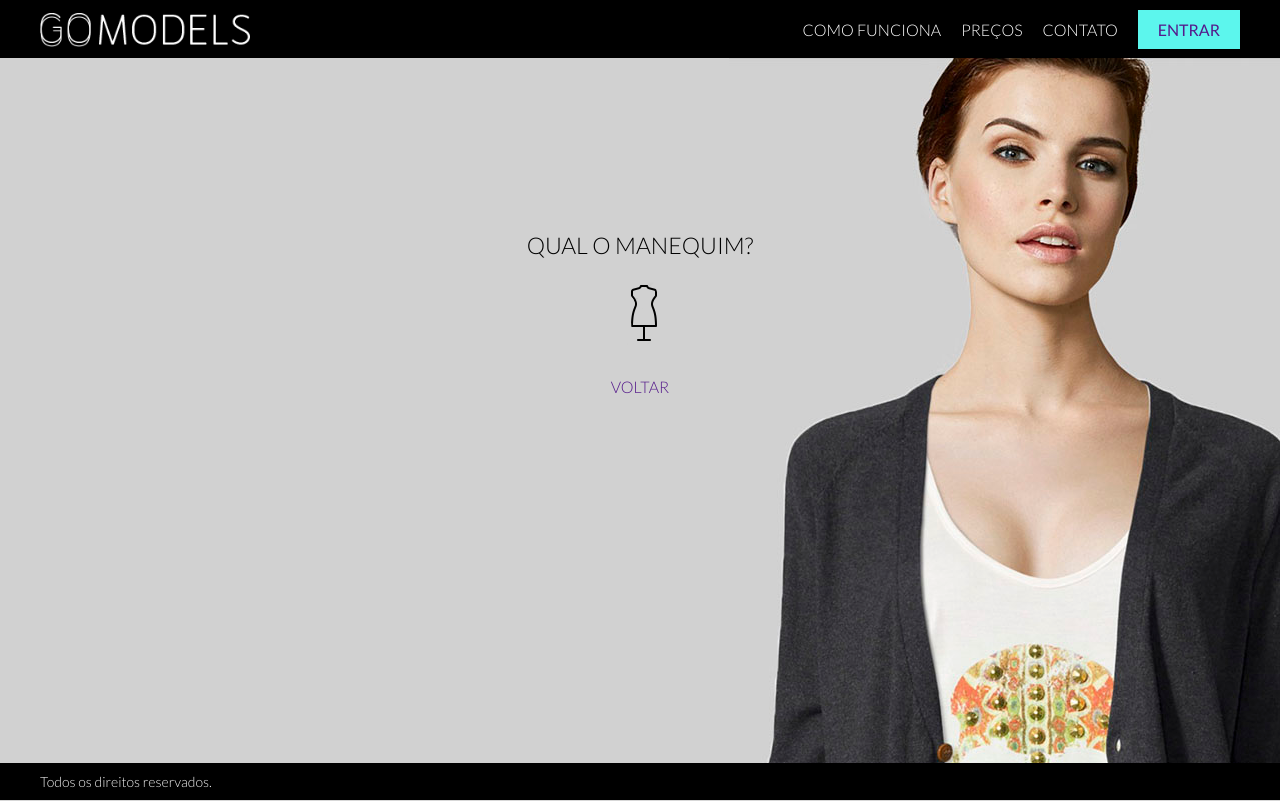
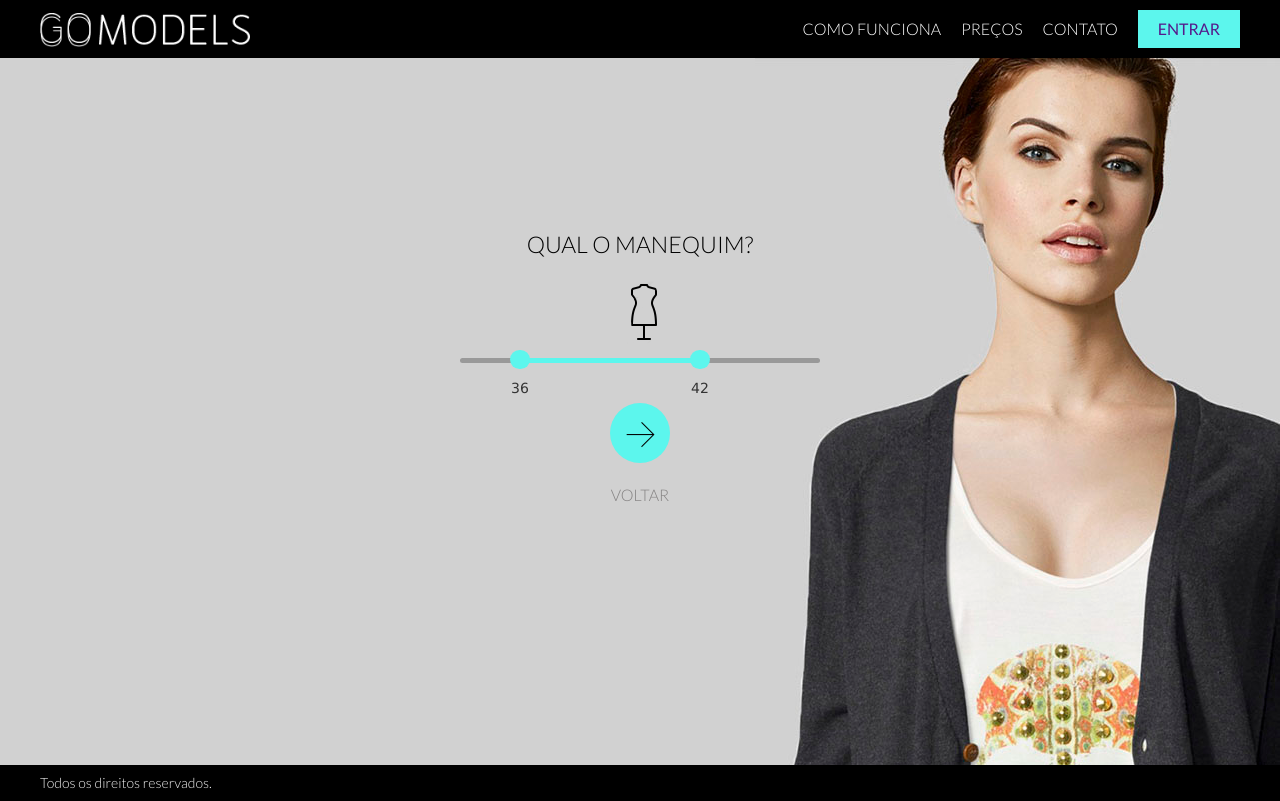
Before and after one commit to marcosviniciusmelo/GoModels, a PHP site: page /passo2.php in a window 1280 px wide. Run offline with PHP 8.4, Linux system fonts and the light colour scheme; some libraries are stand-ins or nearby versions.

Commit message:
Releases v0.2
Pages: passo 2, listagem.

```diff
--- a/css/style.scss
+++ b/css/style.scss
@@ -1,5 +1,7 @@
 $time-transition    : 0.3s;
 $largura            : 1200px;
+$colorBlue			: #5cf6ed;
+$colorBlueHover		: #39cdc4;
 
 // Placeholder
 %transition {
@@ -185,7 +196,7 @@
 
 main.passo2{
 	width: 100%;
-	min-height: calc(100vh - 95px);
+	min-height: calc(100vh - 93px);
 	background: url(../img/bg-passo2.jpg) no-repeat;
 	background-color: #d1d1d1;
 	background-position: top right;
@@ -202,7 +213,7 @@
 		margin: auto;
 		text-align: center;
 
-		span{
+		span.titulo{
 			width: 100%;
 			font-size: 23px;
 			font-weight: 100;
@@ -215,9 +226,43 @@
 			margin-top: 20px;
 			margin-bottom: 30px;
 		}
+
+		.range{
+			width: 100%;
+			margin-top: -18px;
+		}
+
+		.btnSeguir{
+			width: 60px;
+			height: 60px;
+			background: url(../img/sprite.png);
+			background-position: -47px 0;
+			background-color: $colorBlue;
+			margin: 0 auto;
+			border: 0px;
+			margin-top: 40px;
+			@include border-radius(60px);
+			cursor: pointer;
+
+			&:hover{
+				background-color: $colorBlueHover;
+			}
+		}
+
+		.linkVoltar{
+			width: 100%;
+			display: inline-block;
+			text-align: center;
+			margin-top: 20px;
+			font-size: 16px;
+			color: #848282;
+
+			&:hover{
+				color: #000;
+			}
+		}
 	}
 }
-
 
 .value {
 	position: absolute;
@@ -250,6 +295,30 @@
 	font-style: normal;
 }
 
+.ui-state-default, .ui-widget-content .ui-state-default, .ui-widget-header .ui-state-default{
+	background: $colorBlue !important;
+	border: 0px !important;
+	@include border-radius(50px);
+	cursor: pointer !important;
+}
+
+.ui-widget-content{
+	background: #999999 !important;
+	border: 0px !important;
+}
+
+.ui-slider-horizontal{
+	height: 5px !important;
+}
+
+.ui-widget-header{
+	background: $colorBlue !important;
+}
+
+.ui-slider-horizontal .ui-slider-handle{
+	top: -8px !important;
+}
+
 footer{
 	width: 100%;
 	background-color: #000;
--- a/footer.php
+++ b/footer.php
@@ -4,6 +4,9 @@
 		</div>
 	</footer>
 
+	<script src='http://cdnjs.cloudflare.com/ajax/libs/jquery/2.1.3/jquery.min.js'></script>
+	<script src='http://ajax.googleapis.com/ajax/libs/jqueryui/1.11.2/jquery-ui.min.js'></script>
+    <script src="js/range.js"></script>
 
 	<!-- begin SVG -->
 
--- a/header.php
+++ b/header.php
@@ -2,73 +2,16 @@
 <html>
 <head>
 	<title>Go Models</title>
+	<link rel="stylesheet" href="https://cdnjs.cloudflare.com/ajax/libs/normalize/4.2.0/normalize.css">
 	<link rel="stylesheet" type="text/css" href="css/style.css">
-
-	<script src='//cdnjs.cloudflare.com/ajax/libs/jquery/2.1.3/jquery.min.js'></script>
-	<script src='//ajax.googleapis.com/ajax/libs/jqueryui/1.11.2/jquery-ui.min.js'></script>
-
-	<link rel='stylesheet prefetch' href='//ajax.googleapis.com/ajax/libs/jqueryui/1.11.2/themes/smoothness/jquery-ui.css'>
-
-	<script>
-
-		function collision($div1, $div2) {
-			var x1 = $div1.offset().left;
-			var w1 = 40;
-			var r1 = x1 + w1;
-			var x2 = $div2.offset().left;
-			var w2 = 40;
-			var r2 = x2 + w2;
-
-			if (r1 < x2 || x1 > r2) return false;
-			return true;
-		}
-
-		$('#slider').slider({
-			range: true,
-			min: 0,
-			max: 500,
-			values: [ 75, 300 ],
-			slide: function(event, ui) {
-
-				$('.ui-slider-handle:eq(0) .price-range-min').html('$' + ui.values[ 0 ]);
-				$('.ui-slider-handle:eq(1) .price-range-max').html('$' + ui.values[ 1 ]);
-				$('.price-range-both').html('<i>$' + ui.values[ 0 ] + ' - </i>$' + ui.values[ 1 ] );
-
-				//
-
-				if ( ui.values[0] == ui.values[1] ) {
-					$('.price-range-both i').css('display', 'none');
-				} else {
-					$('.price-range-both i').css('display', 'inline');
-				}
-
-		        //
-
-		        if (collision($('.price-range-min'), $('.price-range-max')) == true) {
-		        	$('.price-range-min, .price-range-max').css('opacity', '0');
-		        	$('.price-range-both').css('display', 'block');
-		        } else {
-		        	$('.price-range-min, .price-range-max').css('opacity', '1');
-		        	$('.price-range-both').css('display', 'none');
-		        }
-
-		    }
-		});
-
-		$('.ui-slider-range').append('<span class="price-range-both value"><i>$' + $('#slider').slider('values', 0 ) + ' - </i>' + $('#slider').slider('values', 1 ) + '</span>');
-
-		$('.ui-slider-handle:eq(0)').append('<span class="price-range-min value">$' + $('#slider').slider('values', 0 ) + '</span>');
-
-		$('.ui-slider-handle:eq(1)').append('<span class="price-range-max value">$' + $('#slider').slider('values', 1 ) + '</span>');
-
-	</script>
+	<link rel='stylesheet prefetch' href='http://ajax.googleapis.com/ajax/libs/jqueryui/1.11.2/themes/smoothness/jquery-ui.css'>
 
 </head>
 <body>
 
 	<header>
 		<div class="main">
-			<div class="logo"><img src="img/logo.png" alt=""></div>
+			<a href="./"><div class="logo"><img src="img/logo.png" alt=""></div></a>
 			<a href=""><span class="btn-entrar">ENTRAR</span></a>
 			<nav>
 				<ul class="menu">
--- /dev/null
+++ b/js/range.js
@@ -0,0 +1,53 @@
+function collision($div1, $div2) {
+      var x1 = $div1.offset().left;
+      var w1 = 40;
+      var r1 = x1 + w1;
+      var x2 = $div2.offset().left;
+      var w2 = 40;
+      var r2 = x2 + w2;
+
+      if (r1 < x2 || x1 > r2) return false;
+      return true;
+
+    }
+
+// // slider call
+var maxI = 46;
+
+$('#slider').slider({
+	range: true,
+	min: 34,
+	max: maxI,
+	values: [ 36, 42 ],
+	slide: function(event, ui) {
+
+		$('.ui-slider-handle:eq(0) .price-range-min').html(ui.values[ 0 ]);
+		if( ui.values[ 1 ] == maxI){
+			$('.ui-slider-handle:eq(1) .price-range-max').html(ui.values[ 1 ] + '+' );
+		}else{
+			$('.ui-slider-handle:eq(1) .price-range-max').html(ui.values[ 1 ]);
+		}
+		$('.price-range-both').html('<i>' + ui.values[ 0 ] + ' - </i>' + ui.values[ 1 ] );
+
+    if ( ui.values[0] == ui.values[1] ) {
+      $('.price-range-both i').css('display', 'none');
+    } else {
+      $('.price-range-both i').css('display', 'inline');
+    }
+
+		if (collision($('.price-range-min'), $('.price-range-max')) == true) {
+			$('.price-range-min, .price-range-max').css('opacity', '0');
+			$('.price-range-both').css('display', 'block');
+		} else {
+			$('.price-range-min, .price-range-max').css('opacity', '1');
+			$('.price-range-both').css('display', 'none');
+		}
+
+	}
+});
+
+$('.ui-slider-range').append('<span class="price-range-both value"><i>' + $('#slider').slider('values', 0 ) + ' - </i>' + $('#slider').slider('values', 1 ) + '</span>');
+
+$('.ui-slider-handle:eq(0)').append('<span class="price-range-min value">' + $('#slider').slider('values', 0 ) + '</span>');
+
+$('.ui-slider-handle:eq(1)').append('<span class="price-range-max value">' + $('#slider').slider('values', 1 ) + '</span>');
--- a/passo2.php
+++ b/passo2.php
@@ -3,13 +3,15 @@
 	<main class="passo2">
 
 		<div class="containerCenter">
-			<span>QUAL O MANEQUIM?</span>
+			<span class="titulo">QUAL O MANEQUIM?</span>
 			<div class="icon-manequim"></div>
-			<div class="range">
-				<div id="slider"></div>
-			</div>
-			<div class="btn"></div>
-			<a href="">VOLTAR</a>
+			<form action="listagem.php">
+				<div class="range">
+					<div id="slider"></div>
+				</div>
+				<button class="btnSeguir" type="submit"></button>
+			</form>
+			<a href="./" class="linkVoltar">VOLTAR</a>
 		</div>
 
 	</main>
```
Also changed, not shown: other parts of css/style.scss (+74 -4 lines), listagem.php (added, +38 -0 lines), css/style.css, img/bg-passo2.jpg, img/fotoModelo.jpg (added), img/sprite.png, 2 other files.
